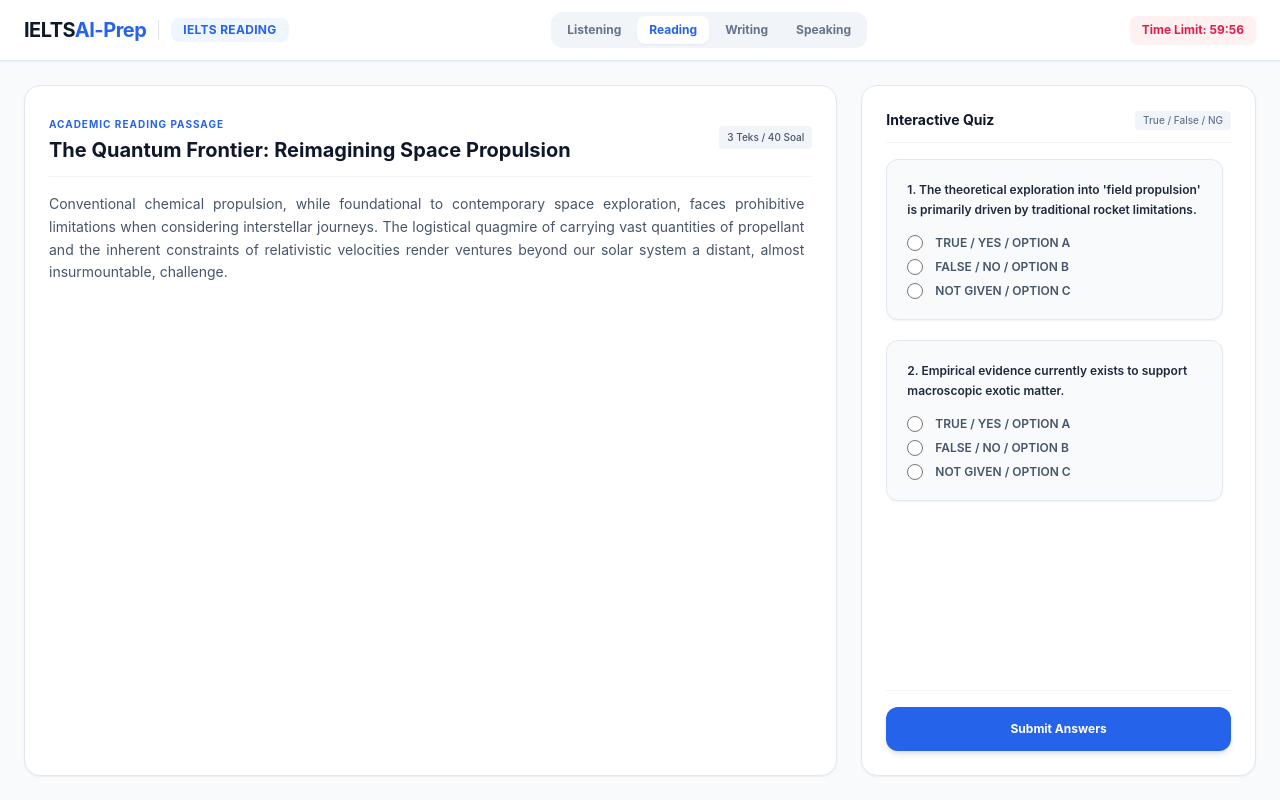
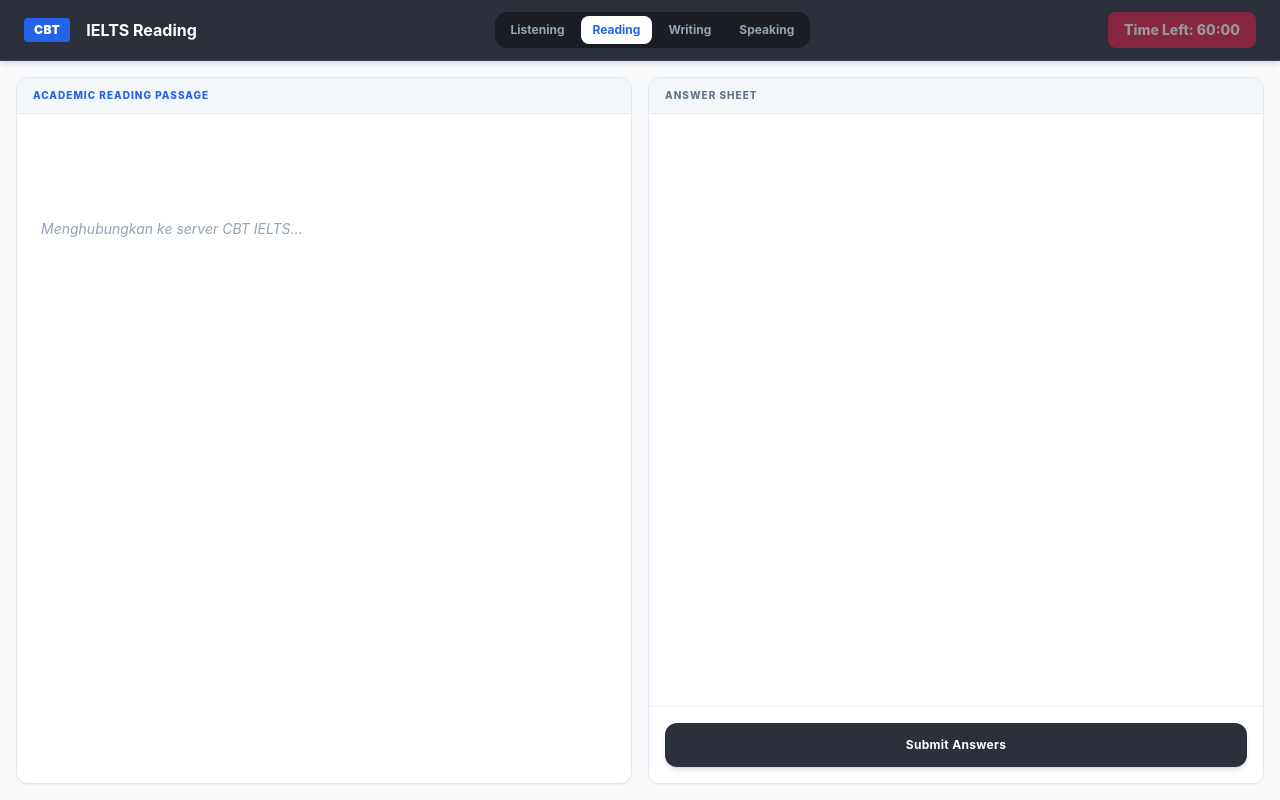
Before and after one commit to masawan1/ielts, a plain HTML site: page user/index.html in a window 1280 px wide. Drawn offline with nearby package versions, Linux system fonts and the light colour scheme.

Commit message:
Update index.html

```diff
--- a/user/index.html
+++ b/user/index.html
@@ -3,87 +3,72 @@
 <head>
     <meta charset="UTF-8">
     <meta name="viewport" content="width=device-width, initial-scale=1.0">
-    <title>IELTS Platform - Live AI Exam</title>
+    <title>IELTS Official Simulator - Live Exam</title>
     <script src="https://cdn.tailwindcss.com"></script>
     <link href="https://fonts.googleapis.com/css2?family=Plus+Jakarta+Sans:wght@400;500;600;700;800&display=swap" rel="stylesheet">
-    <link rel="stylesheet" href="style.css">
+    <link rel="stylesheet" href="style.css?v=2.0">
 </head>
-<body class="bg-slate-50 text-slate-800 min-h-screen flex flex-col overflow-hidden">
+<body class="bg-slate-50 text-slate-800 min-h-screen flex flex-col overflow-hidden select-none">
 
-    <header class="bg-white border-b border-slate-200 shadow-sm flex-shrink-0 z-10">
-        <div class="max-w-7xl mx-auto w-full px-4 md:px-6 py-3 flex flex-col sm:flex-row justify-between items-center gap-3">
-            <div class="flex items-center gap-3">
-                <h1 class="text-xl font-bold tracking-tight text-slate-900">
-                    IELTS<span class="text-blue-600">AI-Prep</span>
-                </h1>
-                <div class="h-5 w-[1px] bg-slate-200 hidden sm:block"></div>
-                <span id="pilar-badge" class="text-xs font-bold px-3 py-1 bg-blue-50 text-blue-600 rounded-lg uppercase tracking-wide">
-                    IELTS Reading
-                </span>
+    <header class="bg-[#2b303a] text-white border-b border-slate-700 shadow-md flex-shrink-0 z-10 py-3 px-6">
+        <div class="max-w-7xl mx-auto w-full flex flex-col sm:flex-row justify-between items-center gap-3">
+            <div class="flex items-center gap-4">
+                <span class="bg-blue-600 px-2.5 py-1 rounded font-black text-xs tracking-wider">CBT</span>
+                <h1 class="text-md font-bold" id="pilar-badge">IELTS SIMULATOR</h1>
             </div>
 
-            <div class="flex items-center gap-1 bg-slate-100 p-1 rounded-xl text-xs font-bold text-slate-500">
-                <button onclick="pindahModul('Listening', 2400)" class="px-3 py-1.5 rounded-lg hover:text-slate-800 transition" id="nav-Listening">Listening</button>
-                <button onclick="pindahModul('Reading', 3600)" class="px-3 py-1.5 rounded-lg bg-white text-blue-600 shadow-sm transition" id="nav-Reading">Reading</button>
-                <button onclick="pindahModul('Writing', 3600)" class="px-3 py-1.5 rounded-lg hover:text-slate-800 transition" id="nav-Writing">Writing</button>
-                <button onclick="pindahModul('Speaking', 840)" class="px-3 py-1.5 rounded-lg hover:text-slate-800 transition" id="nav-Speaking">Speaking</button>
+            <div class="flex items-center gap-1 bg-[#1a1d24] p-1 rounded-xl text-xs font-bold text-slate-400">
+                <button onclick="pindahModul('Listening', 2400)" class="px-4 py-2 rounded-lg transition" id="nav-Listening">Listening</button>
+                <button onclick="pindahModul('Reading', 3600)" class="px-4 py-2 rounded-lg transition" id="nav-Reading">Reading</button>
+                <button onclick="pindahModul('Writing', 3600)" class="px-4 py-2 rounded-lg transition" id="nav-Writing">Writing</button>
+                <button onclick="pindahModul('Speaking', 840)" class="px-4 py-2 rounded-lg transition" id="nav-Speaking">Speaking</button>
             </div>
 
-            <div class="flex items-center gap-2">
-                <span id="timer" class="text-xs font-bold px-3 py-1.5 bg-rose-50 text-rose-600 rounded-lg shadow-sm">Time Limit: 60:00</span>
+            <div id="timer" class="text-sm font-extrabold px-4 py-2 bg-rose-600 text-white rounded-lg shadow animate-pulse">
+                Time Left: 60:00
             </div>
         </div>
     </header>
 
-    <main class="flex-1 max-w-7xl w-full mx-auto p-4 md:p-6 grid grid-cols-1 md:grid-cols-3 gap-6 overflow-hidden h-[calc(100vh-73px)]">
+    <main class="flex-1 max-w-7xl w-full mx-auto p-4 grid grid-cols-1 md:grid-cols-2 gap-4 overflow-hidden h-[calc(100vh-65px)]">
 
-        <section class="md:col-span-2 bg-white p-6 rounded-2xl border border-slate-200 shadow-sm flex flex-col h-full overflow-hidden">
-            <div class="border-b border-slate-100 pb-3 mb-4 flex-shrink-0 flex justify-between items-center">
-                <div>
-                    <span id="panel-tag" class="text-[10px] font-bold text-blue-600 uppercase tracking-widest">Academic Reading Passage</span>
-                    <h2 id="passage-title" class="text-xl font-bold text-slate-900 mt-0.5">Memuat materi...</h2>
-                </div>
-                <span id="format-info-badge" class="text-[10px] bg-slate-100 text-slate-600 font-medium px-2 py-1 rounded">3 Teks / 40 Soal</span>
-            </div>
-
-            <div id="passage-content" class="text-slate-600 leading-relaxed text-sm space-y-4 overflow-y-auto flex-1 pr-2">
-                <p class="text-slate-400 italic text-center py-12">Menghubungkan ke database Google Sheets Anda...</p>
+        <section class="bg-white border border-slate-200 rounded-xl shadow-sm flex flex-col h-full overflow-hidden">
+            <div class="bg-slate-100/80 px-4 py-2.5 border-b border-slate-200 flex justify-between items-center flex-shrink-0">
+                <span id="panel-tag" class="text-[10px] font-extrabold text-blue-600 uppercase tracking-widest">Passage Panel</span>
+                <div id="left-sub-nav" class="flex gap-1"></div> </div>
+            <div class="p-6 overflow-y-auto flex-1 text-sm text-slate-700 leading-relaxed space-y-4" id="passage-content">
+                <p class="text-slate-400 italic text-center py-20">Menghubungkan ke server CBT IELTS...</p>
             </div>
         </section>
 
-        <section class="bg-white p-6 rounded-2xl border border-slate-200 shadow-sm flex flex-col h-full overflow-hidden">
-            <div class="flex justify-between items-center mb-4 flex-shrink-0 border-b border-slate-100 pb-3">
-                <h3 class="text-sm font-bold text-slate-900">Interactive Quiz</h3>
-                <span id="total-questions-badge" class="text-[10px] text-slate-500 bg-slate-100 px-2 py-0.5 rounded font-medium">True/False/NG</span>
+        <section class="bg-white border border-slate-200 rounded-xl shadow-sm flex flex-col h-full overflow-hidden">
+            <div class="bg-slate-100/80 px-4 py-2.5 border-b border-slate-200 flex justify-between items-center flex-shrink-0">
+                <span class="text-[10px] font-extrabold text-slate-500 uppercase tracking-widest" id="total-questions-badge">Answer Sheet</span>
+                <div id="right-sub-nav" class="flex gap-1"></div>
             </div>
-
-            <div id="quiz-container" class="flex-1 overflow-y-auto space-y-5 pr-2">
+            <div class="p-6 overflow-y-auto flex-1 space-y-5" id="quiz-container">
                 </div>
-
-            <div class="pt-4 border-t border-slate-100 flex-shrink-0 bg-white">
-                <button id="btn-submit" onclick="submitUserAnswers()" class="w-full bg-blue-600 hover:bg-blue-700 text-white font-bold py-3.5 rounded-xl text-xs transition shadow-md">
+            <div class="p-4 border-t border-slate-100 flex-shrink-0 bg-white">
+                <button onclick="submitUserAnswers()" class="w-full bg-[#2b303a] hover:bg-black text-white font-bold py-3.5 rounded-xl text-xs transition tracking-wide shadow-md">
                     Submit Answers
                 </button>
             </div>
         </section>
     </main>
 
-    <div id="result-modal" class="fixed inset-0 bg-slate-900/60 backdrop-blur-sm z-50 flex items-center justify-center hidden opacity-0 transition-opacity duration-300">
+    <div id="result-modal" class="fixed inset-0 bg-slate-950/70 backdrop-blur-sm z-50 flex items-center justify-center hidden opacity-0 transition-opacity duration-300">
         <div class="bg-white rounded-3xl max-w-sm w-full mx-4 p-8 text-center shadow-2xl transform scale-95 transition-transform duration-300" id="result-box">
-            <div class="w-16 h-16 bg-blue-50 text-blue-600 rounded-full flex items-center justify-center mx-auto mb-4 text-2xl font-black">AI</div>
-            <h3 class="text-xl font-extrabold text-slate-900" id="modal-heading">Ujian Selesai!</h3>
-            <p class="text-[11px] text-slate-500 mt-1" id="modal-subheading">Hasil evaluasi lembar jawaban Anda</p>
-
-            <div class="my-5 py-5 bg-slate-50 rounded-2xl border border-slate-100">
-                <div class="text-5xl font-black text-blue-600" id="band-score">0.0</div>
-                <div class="text-[11px] font-bold text-slate-500 uppercase tracking-widest mt-2" id="correct-fraction">Benar 0 dari 2</div>
+            <div class="w-16 h-16 bg-blue-50 text-blue-600 rounded-full flex items-center justify-center mx-auto mb-4 text-2xl font-black">CBT</div>
+            <h3 class="text-xl font-extrabold text-slate-900" id="modal-heading">Test Completed</h3>
+            <p class="text-[11px] text-slate-400 mt-1">Hasil evaluasi lembar jawaban simulator</p>
+            <div class="my-5 py-5 bg-slate-50 rounded-2xl border border-slate-200">
+                <div class="text-6xl font-black text-blue-600" id="band-score">0.0</div>
+                <div class="text-[11px] font-bold text-slate-500 uppercase tracking-widest mt-2" id="correct-fraction">Band Score</div>
             </div>
-            <button onclick="reloadPage()" class="w-full py-3.5 bg-slate-900 hover:bg-slate-800 text-white text-xs font-bold rounded-xl transition shadow">
-                Selesai & Ulangi Latihan
-            </button>
+            <button onclick="location.reload()" class="w-full py-3.5 bg-slate-900 hover:bg-black text-white text-xs font-bold rounded-xl transition shadow">Selesai & Keluar</button>
         </div>
     </div>
 
-    <script src="script.js"></script>
+    <script src="script.js?v=2.0"></script>
 </body>
 </html>
```
